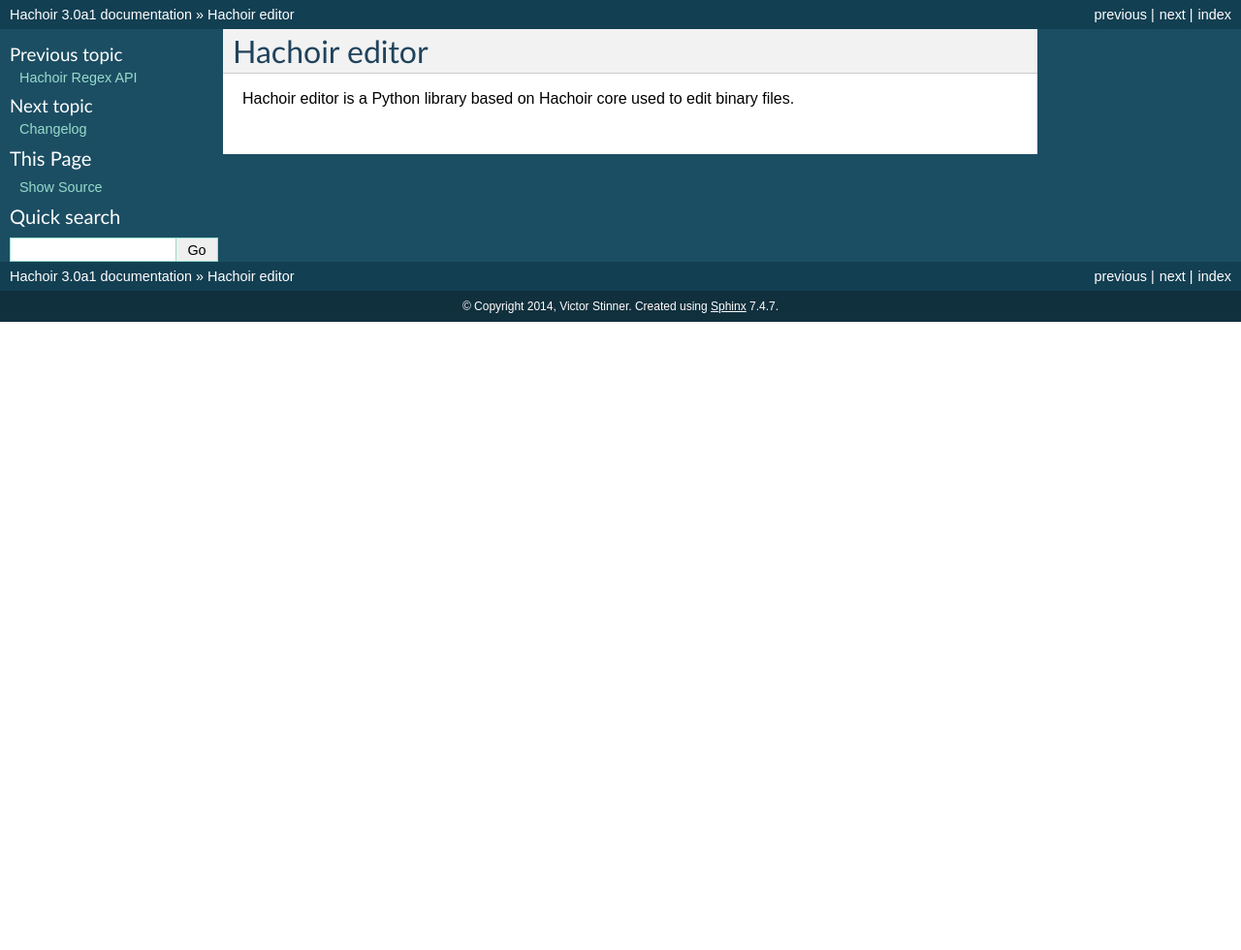
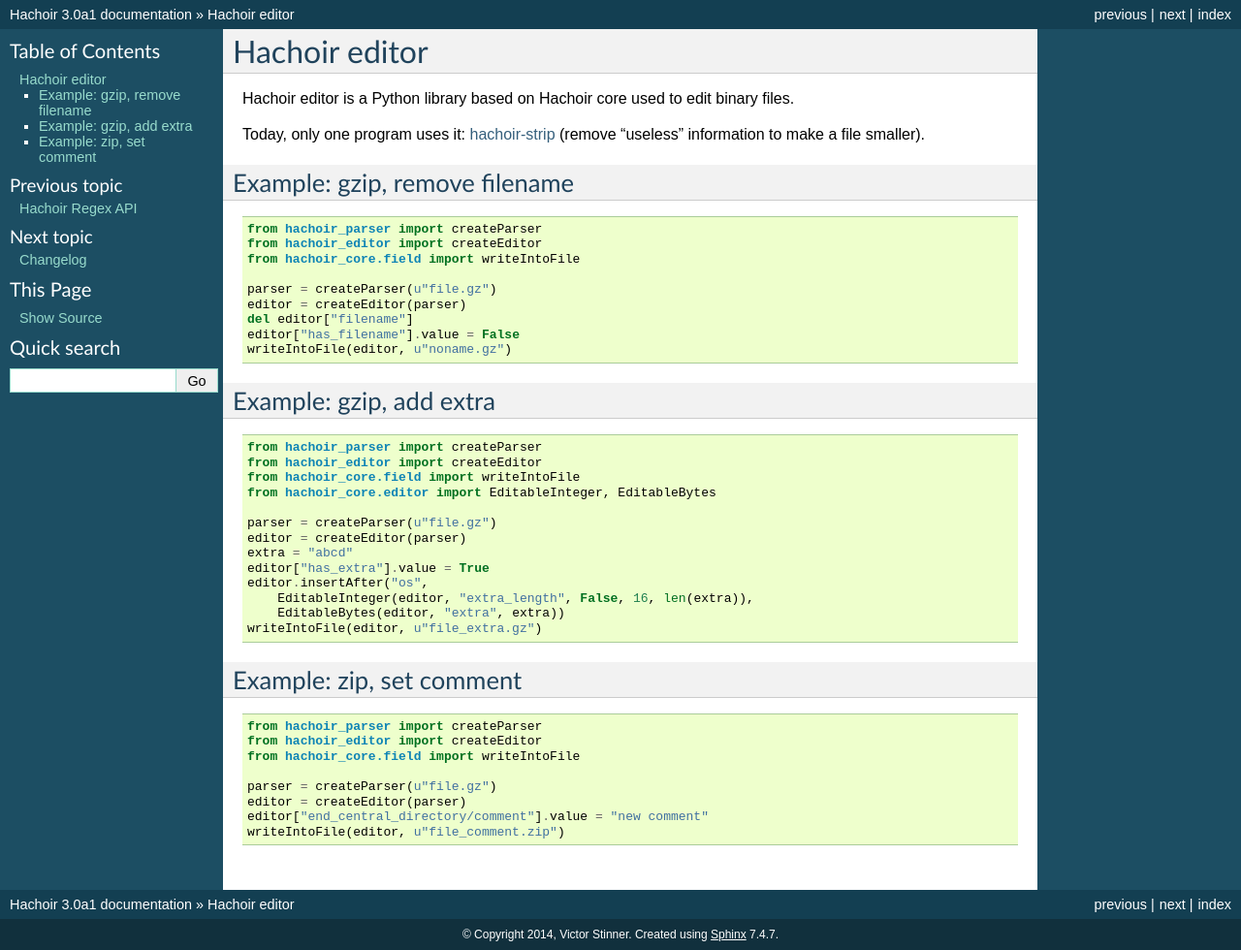
Before and after one commit to vstinner/hachoir, a Sphinx documentation site: the page built from doc/editor.rst, in a window 1280 px wide. Shown: the whole page at 97% size. Built offline with Sphinx 7.4.7, drawn with Linux system fonts in a browser that asks for light colours; before the commit the page ends 900 px from its top, so only the background shows below that.

Commit message:
doc: editor

```diff
--- a/doc/editor.rst
+++ b/doc/editor.rst
@@ -1,6 +1,59 @@
+.. _editor:
+
 ++++++++++++++
 Hachoir editor
 ++++++++++++++
 
 Hachoir editor is a Python library based on Hachoir core used to edit binary
 files.
+
+Today, only one program uses it: :ref:`hachoir-strip <strip>` (remove "useless"
+information to make a file smaller).
+
+Example: gzip, remove filename
+==============================
+
+::
+
+    from hachoir_parser import createParser
+    from hachoir_editor import createEditor
+    from hachoir_core.field import writeIntoFile
+
+    parser = createParser(u"file.gz")
+    editor = createEditor(parser)
+    del editor["filename"]
+    editor["has_filename"].value = False
+    writeIntoFile(editor, u"noname.gz")
+
+Example: gzip, add extra
+========================
+
+::
+
+    from hachoir_parser import createParser
+    from hachoir_editor import createEditor
+    from hachoir_core.field import writeIntoFile
+    from hachoir_core.editor import EditableInteger, EditableBytes
+
+    parser = createParser(u"file.gz")
+    editor = createEditor(parser)
+    extra = "abcd"
+    editor["has_extra"].value = True
+    editor.insertAfter("os",
+        EditableInteger(editor, "extra_length", False, 16, len(extra)),
+        EditableBytes(editor, "extra", extra))
+    writeIntoFile(editor, u"file_extra.gz")
+
+Example: zip, set comment
+=========================
+
+::
+
+    from hachoir_parser import createParser
+    from hachoir_editor import createEditor
+    from hachoir_core.field import writeIntoFile
+
+    parser = createParser(u"file.gz")
+    editor = createEditor(parser)
+    editor["end_central_directory/comment"].value = "new comment"
+    writeIntoFile(editor, u"file_comment.zip")
--- a/doc/index.rst
+++ b/doc/index.rst
@@ -36,6 +36,7 @@ Table Of Contents
    subfile
    grep
    strip
+   contact
    authors
    changelog
 
@@ -43,7 +44,6 @@ Pages:
 
 * [[Ideas|Ideas]] of projects based on Hachoir
 * [[Developer|Developer section]]
-* [[Contact|Contact]]
 * [[Links|Links]]: Links to similar projects and news on other websites about Hachoir
 * [[LegalIssue|Legal issues]]
 * [[Forensics|Forensics]]
--- a/doc/strip.rst
+++ b/doc/strip.rst
@@ -1,3 +1,5 @@
+.. _strip:
+
 +++++++++++++
 Hachoir Strip
 +++++++++++++
```
Also changed, not shown: doc/contact.rst (added, +20 -0 lines).
